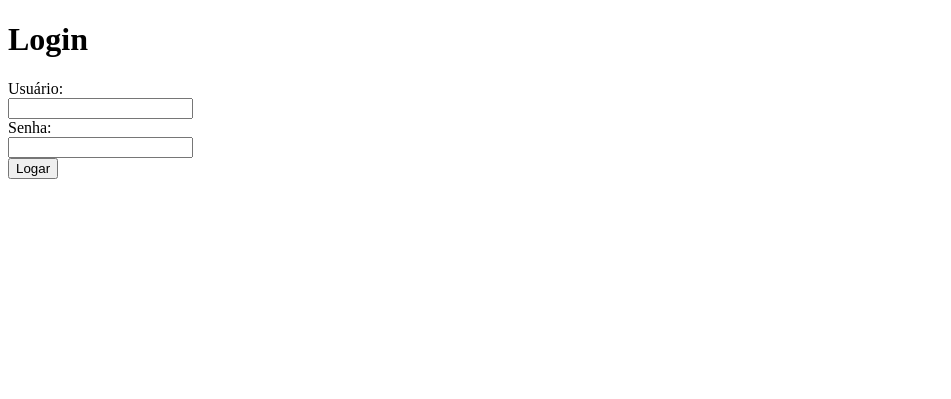
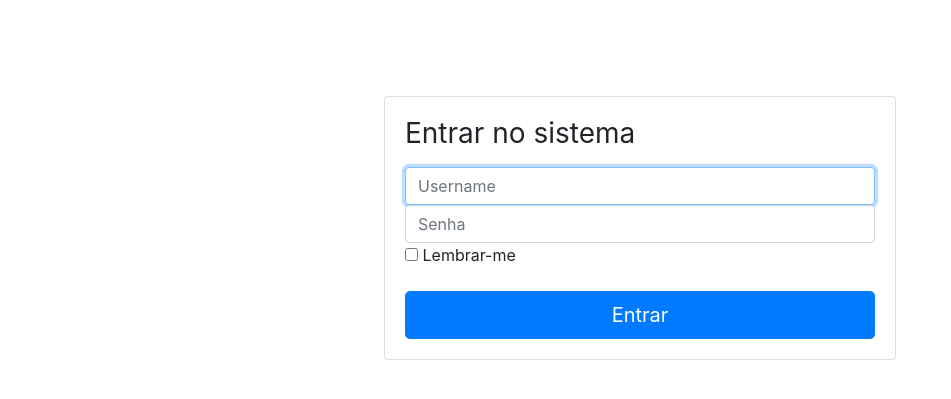
Before and after one commit to AlexandreLages/projeto-psicologia, a Django app: page /user/login/ in a window 1280 px wide. Shown: the top 399 px of the page, without its empty margins (0-951 px from the left). Run offline with Django 3.2, Linux system fonts and the light colour scheme; some libraries are stand-ins or nearby versions.

Commit message:
Estilizando página de login.

```diff
--- a/user/templates/login.html
+++ b/user/templates/login.html
@@ -1,23 +1,39 @@
 <!DOCTYPE html>
 <html lang="pt-br" dir="ltr">
 <head>
+  <link rel="stylesheet" href="https://maxcdn.bootstrapcdn.com/bootstrap/4.0.0/css/bootstrap.min.css" integrity="sha384-Gn5384xqQ1aoWXA+058RXPxPg6fy4IWvTNh0E263XmFcJlSAwiGgFAW/dAiS6JXm" crossorigin="anonymous">
   <meta charset="utf-8">
   <title>Login</title>
 </head>
 <body>
-    <h1>Login</h1>
+<br/><br/>
+<br/><br/>
+<div class="card" style="width:40%; left: 30%">
+  <div class="card-body">
+<h1 class="h3 mb-3 font-weight-normal">Entrar no sistema</h1>
 <form action="{% url 'user_login' %}" method="post">
   {% csrf_token %}
-      Usuário: <br>
-      <input type="text" name="usuario"><br>
-      Senha: <br>
-      <input type="password" name="senha"><br>
-      <button type="submit" name="button">Logar</button>
+  <label for="inputEmail" class="sr-only">Usuário</label>
+  <input type="text" id="inputEmail" name="usuario" class="form-control" placeholder="Username" required autofocus>
+  <label for="inputPassword" class="sr-only">Senha</label>
+  <input type="password" id="inputPassword" name="senha" class="form-control" placeholder="Senha" required>
+  <div class="checkbox mb-3">
+    <label>
+      <input type="checkbox" value="Lembrar-me"> Lembrar-me
+    </label>
+  </div>
+  <button class="btn btn-lg btn-primary btn-block" name="button" type="submit">Entrar</button>
 </form>
+  </div>
+</div>
 {% if message %}
-    <h2>{{message}}</h2>
+<div class="alert alert-danger" role="alert">
+  {{message}}
+</div>
 {% endif %}
 
-
+<script src="https://code.jquery.com/jquery-3.2.1.slim.min.js" integrity="sha384-KJ3o2DKtIkvYIK3UENzmM7KCkRr/rE9/Qpg6aAZGJwFDMVNA/GpGFF93hXpG5KkN" crossorigin="anonymous"></script>
+<script src="https://cdnjs.cloudflare.com/ajax/libs/popper.js/1.12.9/umd/popper.min.js" integrity="sha384-ApNbgh9B+Y1QKtv3Rn7W3mgPxhU9K/ScQsAP7hUibX39j7fakFPskvXusvfa0b4Q" crossorigin="anonymous"></script>
+<script src="https://maxcdn.bootstrapcdn.com/bootstrap/4.0.0/js/bootstrap.min.js" integrity="sha384-JZR6Spejh4U02d8jOt6vLEHfe/JQGiRRSQQxSfFWpi1MquVdAyjUar5+76PVCmYl" crossorigin="anonymous"></script>
 </body>
 </html>
```
Lines whose indentation alone changed are shown as unchanged.
